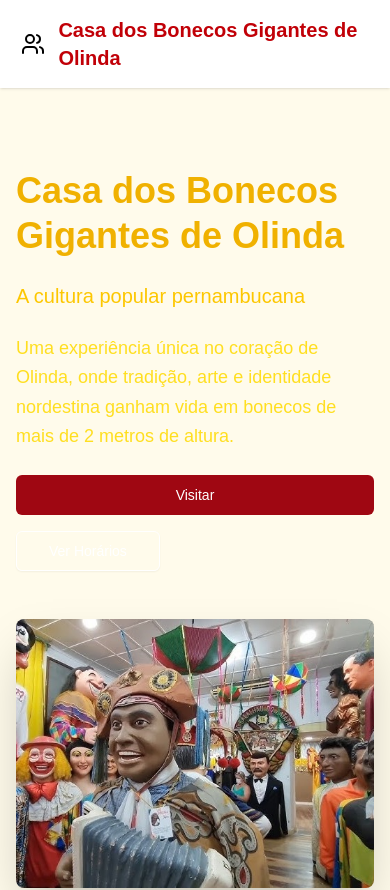
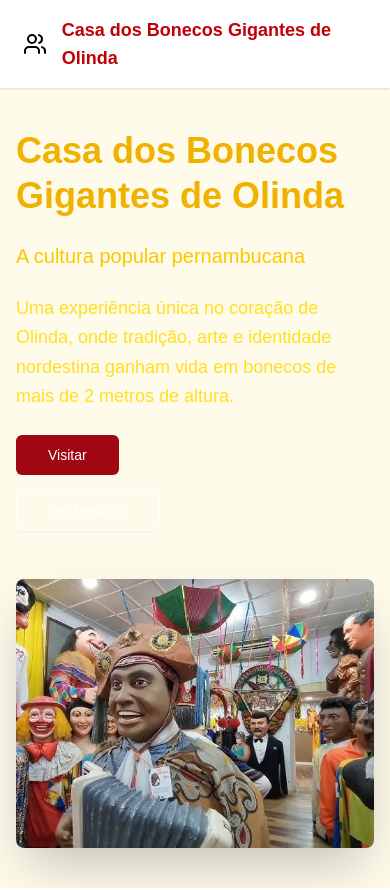
Before and after one commit to ThomasFabri/BonecosGigantesDeOlinda, a Next.js app: page / in a window 390 px wide. Shown: the top 890 px of the page. Built offline with nearby package versions, Linux system fonts and the light colour scheme.

Commit message:
responsivness

```diff
--- a/src/app/AndreVasconcelos/page.tsx
+++ b/src/app/AndreVasconcelos/page.tsx
@@ -20,7 +20,7 @@ export default function AndreVasconcelosPage() {
       </header>
 
       {/* Main Content */}
-      <main className="container mx-auto px-4 py-12">
+      <main className="container mx-auto px-4 py-6 md:py-12">
         <div className="max-w-4xl mx-auto">
           {/* Introduction */}
           <section className="mb-12">
@@ -37,7 +37,7 @@ export default function AndreVasconcelosPage() {
                   alt="André Vasconcelos com um Boneco Gigante"
                   width={400}
                   height={500}
-                  className="rounded-lg shadow-xl mx-auto"
+                  className="w-full h-auto rounded-lg shadow-xl mx-auto"
                 />
               </div>
             </div>
@@ -64,7 +64,7 @@ export default function AndreVasconcelosPage() {
                   alt="Bonecos no Carnaval de Olinda"
                   width={500}
                   height={600}
-                  className="rounded-lg shadow-lg"
+                  className="w-full h-auto rounded-lg shadow-lg"
                 />
               </div>
               <div>
@@ -80,7 +80,7 @@ export default function AndreVasconcelosPage() {
       </main>
 
       {/* Footer */}
-      <footer className="bg-gray-800 text-white py-8">
+      <footer className="bg-gray-800 text-white py-4 md:py-8">
         <div className="container mx-auto px-4 text-center">
           <p>© {new Date().getFullYear()} Casa dos Bonecos Gigantes de Olinda. Todos os direitos reservados.</p>
         </div>
--- a/src/app/page.tsx
+++ b/src/app/page.tsx
@@ -51,7 +51,7 @@ export default function HomePage() {
               <div className="w-10 h-10 bg-primary-red rounded-full flex items-center justify-center">
                 <Users className="w-6 h-6 text-black" />
               </div>
-              <span className="text-xl font-bold text-red-700">Casa dos Bonecos Gigantes de Olinda</span>
+              <span className="text-lg  md:text-xl font-bold text-red-700">Casa dos Bonecos Gigantes de Olinda</span>
             </div>
             <nav className="hidden md:flex space-x-6">
               <Link href="/AndreVasconcelos" className="text-purple-700 hover:text-black transition-colors">
@@ -75,7 +75,7 @@ export default function HomePage() {
       </header>
 
       {/* Hero Section */}
-      <section className="relative py-20 lg:py-32 overflow-hidden">
+      <section className="relative py-10 md:py-20 lg:py-32 overflow-hidden">
         <div className=" container mx-auto px-4">
           <div className="grid lg:grid-cols-2 gap-12 items-center">
             <div className="space-y-6">
@@ -90,9 +90,11 @@ export default function HomePage() {
                 bonecos de mais de 2 metros de altura.
               </p>
               <div className="flex flex-col sm:flex-row gap-4">
+                <Link href={"https://api.whatsapp.com/send/?phone=558198536019&text&type=phone_number&app_absent=0"}>
                 <Button size="lg" className="bg-red-800 hover:bg-red-700 text-white px-8 py-3">
                   Visitar
                 </Button>
+                </Link>
                 <Link href="#horarios">
                   <Button
                     variant="outline"
@@ -110,7 +112,7 @@ export default function HomePage() {
                 alt="Bonecos Gigantes de Olinda"
                 width={600}
                 height={800}
-                className="rounded-lg shadow-2xl"
+                className="w-full h-auto rounded-lg shadow-2xl"
               />
             </div>
           </div>
@@ -118,7 +120,7 @@ export default function HomePage() {
       </section>
 
       {/* Sobre a Casa */}
-      <section id="sobre" className="py-16 bg-white">
+      <section id="sobre" className="py-8 md:py-16 bg-white">
         <div className="container mx-auto px-4">
           <div className="grid lg:grid-cols-2 gap-12 items-center">
             <div className="space-y-6">
@@ -142,7 +144,7 @@ export default function HomePage() {
                 alt="Interior da Casa dos Bonecos"
                 width={500}
                 height={600}
-                className="rounded-lg shadow-lg"
+                className="w-full h-auto rounded-lg shadow-lg"
               />
             </div>
           </div>
@@ -150,7 +152,7 @@ export default function HomePage() {
       </section>
 
       {/* Nossa História */}
-      <section id="historia" className="py-16 bg-white">
+      <section id="historia" className="py-8 md:py-16 bg-white">
         <div className="container mx-auto px-4">
           <div className="max-w-4xl mx-auto">
             <h2 className="text-3xl lg:text-4xl font-bold text-center text-gray-800 mb-12">Nossa História</h2>
@@ -174,7 +176,7 @@ export default function HomePage() {
                   alt="Bonecos históricos"
                   width={500}
                   height={600}
-                  className="rounded-lg shadow-lg"
+                  className="w-full h-auto rounded-lg shadow-lg"
                 />
                 <p className="text-gray-700 leading-relaxed">
                   Ao visitar a Casa, você não apenas vê os bonecos — você caminha entre eles, escuta suas histórias e
@@ -187,7 +189,7 @@ export default function HomePage() {
       </section>
 
       {/* O que você encontrará aqui */}
-      <section id="atrações" className="py-16 bg-white">
+      <section id="atrações" className="py-8 md:py-16 bg-white">
         <div className="container mx-auto px-4">
           <h2 className="text-3xl lg:text-4xl font-bold text-center text-gray-800 mb-12">O que você encontrará aqui</h2>
           <div className="grid md:grid-cols-2 lg:grid-cols-3 gap-8">
@@ -242,7 +244,7 @@ export default function HomePage() {
       </section>
 
       {/* Horários de Funcionamento */}
-      <section id="horarios" className="py-16 bg-white">
+      <section id="horarios" className="py-8 md:py-16 bg-white">
         <div className="container mx-auto px-4">
           <div className="max-w-4xl mx-auto">
             <h2 className="text-3xl lg:text-4xl font-bold text-center text-gray-800 mb-12">
@@ -279,7 +281,7 @@ export default function HomePage() {
                 alt="Fachada da Casa dos Bonecos"
                 width={500}
                 height={600}
-                className="rounded-lg shadow-lg mx-auto"
+                className="w-full h-auto rounded-lg shadow-lg mx-auto"
               />
             </div>
           </div>
@@ -287,17 +289,17 @@ export default function HomePage() {
       </section>
 
       {/* Planeje sua Visita */}
-      <section className="py-16 bg-white">
+      <section className="py-8 md:py-16">
         <div className="container mx-auto px-4">
           <div className="max-w-3xl mx-auto text-center">
-            <h2 className="text-3xl lg:text-4xl font-bold text-gray-800 mb-6">Planeje sua Visita</h2>
-            <p className="text-lg text-gray-700 leading-relaxed mb-8">
+            <h2 className="text-3xl lg:text-4xl font-bold text-yellow-500 mb-6">Planeje sua Visita</h2>
+            <p className="text-lg text-yellow-500 leading-relaxed mb-8">
               Visitar a Casa dos Bonecos Gigantes é uma forma leve, divertida e emocionante de conhecer mais da alma
               nordestina. Seja você turista, morador ou estudante, temos certeza de que vai se encantar.
             </p>
             <div className="flex flex-col sm:flex-row gap-4 justify-center">
               <Link href="https://maps.app.goo.gl/fQj7K2Ua9ZKB8bEcA" target="_blank" rel="noopener noreferrer">
-                <Button size="lg" className="bg-primary-red hover:bg-red-700 text-white px-8 py-3">
+                <Button size="lg" className="bg-yellow-500 hover:bg-red-700 text-black px-8 py-3">
                   Vamos Visitar!
                 </Button>
               </Link>
@@ -307,7 +309,7 @@ export default function HomePage() {
       </section>
 
       {/* Footer */}
-      <footer className="bg-gray-800 text-white py-12">
+      <footer className="bg-gray-800 text-white py-6 md:py-12">
         <div className="container mx-auto px-4">
           <div className="text-center space-y-4">
             <h3 className="text-2xl font-bold">Casa dos Bonecos Gigantes de Olinda</h3>
--- /dev/null
+++ b/tailwind.config.ts
@@ -0,0 +1,20 @@
+import type { Config } from "tailwindcss";
+
+const config: Config = {
+  content: [
+    "./src/pages/**/*.{js,ts,jsx,tsx,mdx}",
+    "./src/components/**/*.{js,ts,jsx,tsx,mdx}",
+    "./src/app/**/*.{js,ts,jsx,tsx,mdx}",
+  ],
+  theme: {
+    extend: {
+      backgroundImage: {
+        "gradient-radial": "radial-gradient(var(--tw-gradient-stops))",
+        "gradient-conic":
+          "conic-gradient(from 180deg at 50% 50%, var(--tw-gradient-stops))",
+      },
+    },
+  },
+  plugins: [],
+};
+export default config;
```
